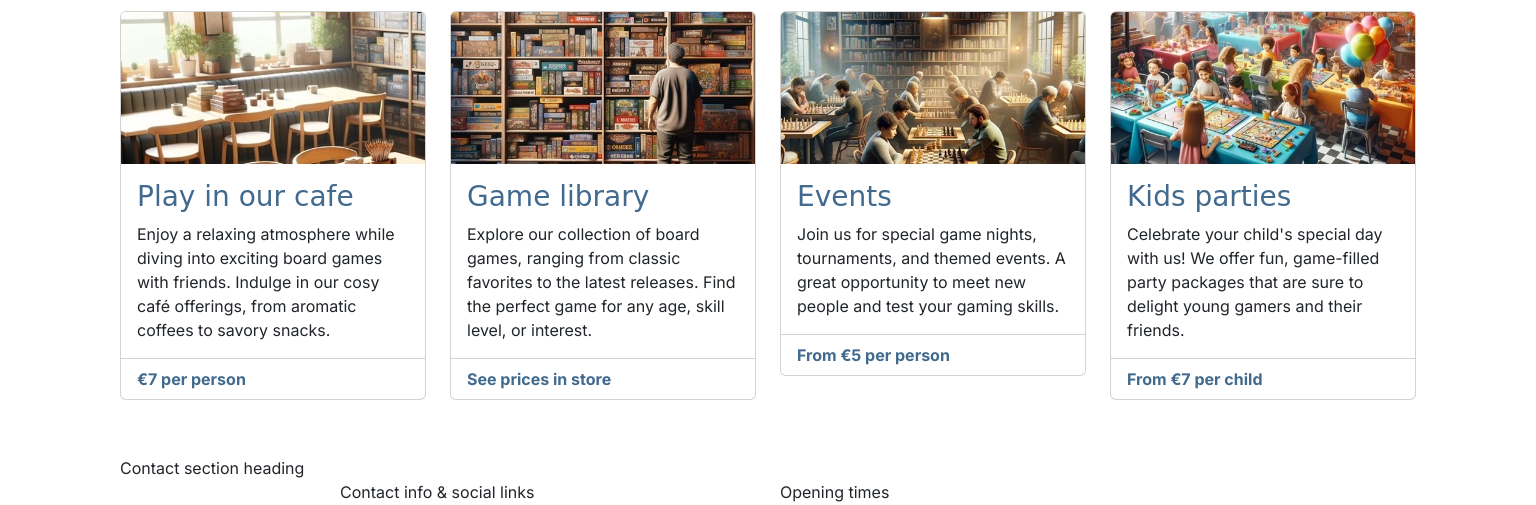
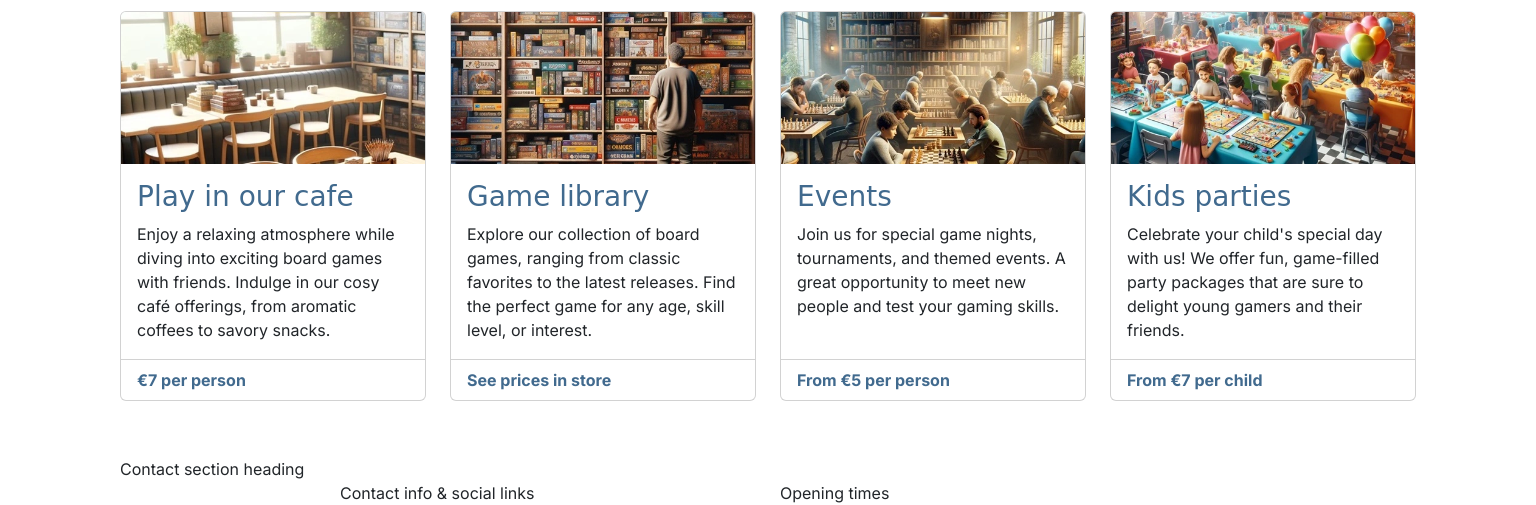
Before and after one commit to Amin7896-123/boardwalk-games, a plain HTML site: page index.html in a window 1536 px wide. Shown: the part 522-1027 px from the top of the page. Drawn offline with nearby package versions, Linux system fonts and the light colour scheme; a web font is replaced by a local one.

Commit message:
Added media Queries to CSS

```diff
--- a/assets/css/style.css
+++ b/assets/css/style.css
@@ -81,3 +81,37 @@ h2 {
     border: 2px solid white;
     background-color: lightgray;
 } */
+
+/* Media queries */
+
+/* Medium devices (tablets, 768px and up) */
+@media screen and (min-width: 768px) {
+    /* Make all service cards the same height for consistency */
+    #services .card-body {
+        min-height: 191px;
+    }
+}
+
+/* Large devices (small laptops, 992px and up) */
+@media screen and (min-width: 992px) {
+    /* Make all service cards the same height for consistency */
+    #services .card-body {
+        min-height: auto;
+    }
+}
+
+/* xl devices (large desktops, 1200px and up) */
+@media screen and (min-width: 1200px) {
+    /* make all service cards the same height for consistency */
+    #services .card-body {
+        min-height: 220px;
+    }
+}
+
+/* xxl devices (larger desktops, 1400px and up) */
+@media screen and (min-width: 1400px) {
+    /* make all service cards the same height for consistency */
+    #services .card-body {
+        min-height: 195px;
+    }
+}
```
